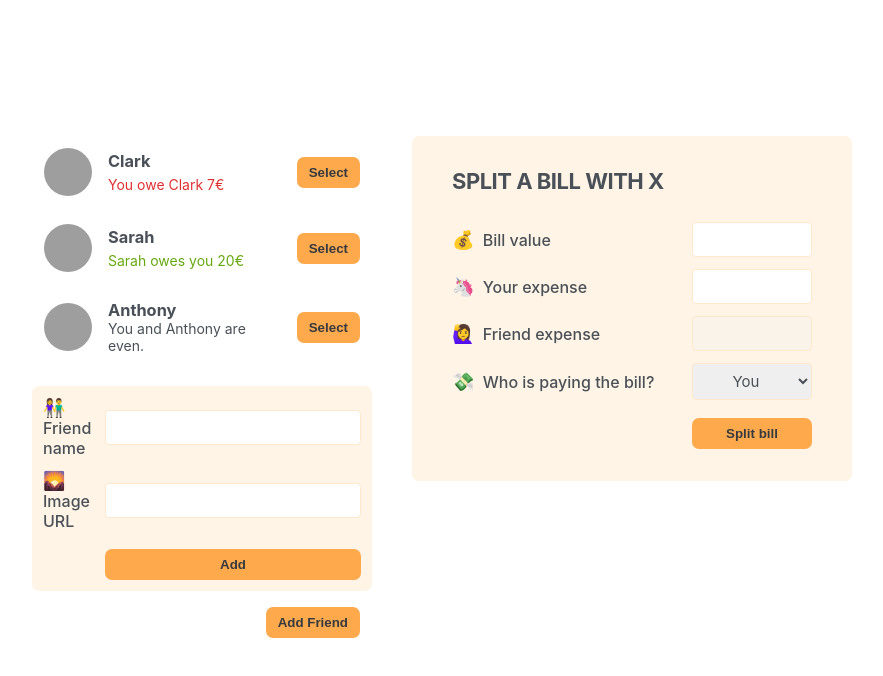
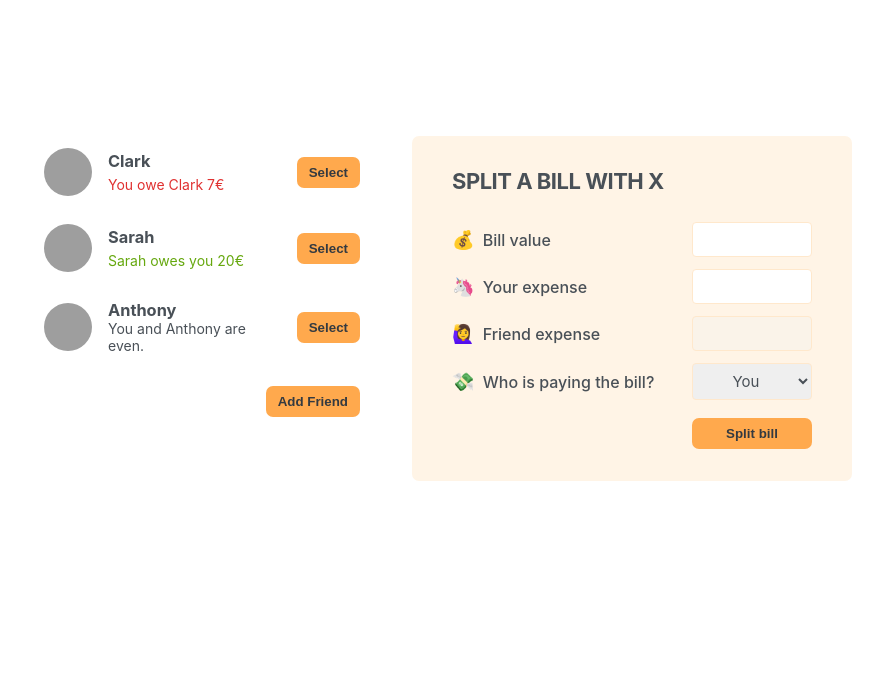
Before and after one commit to marcelabpetroli/eat-n-split, a React (Create React App) app: page / in a window 1280 px wide. Shown: the top 676 px of the page, without its empty margins (198-1081 px from the left). Built offline with nearby package versions, Linux system fonts and the light colour scheme; grey boxes are pictures that could not be loaded; the HTML template or start-up script is replaced by a standard one.

Commit message:
feat: implement condition to render add friend form

```diff
--- a/src/App.js
+++ b/src/App.js
@@ -1,3 +1,5 @@
+import { useState } from 'react';
+
 const initialFriends = [
   {
     id: 118836,
@@ -19,13 +21,29 @@
   },
 ];
 
+function Button({ children, onClick }) {
+  return (
+    <button className='button' onClick={onClick}>
+      {children}
+    </button>
+  );
+}
+
 export default function App() {
+  const [showAddFriend, setShowAddFriend] = useState(false);
+
+  function handleShowAddFriend() {
+    setShowAddFriend((show) => !show);
+  }
+
   return (
     <div className='app'>
       <div className='sidebar'>
         <FriendsList />
-        <FormAddFriend />
-        <Button>Add Friend</Button>
+        {showAddFriend && <FormAddFriend />}
+        <Button onClick={handleShowAddFriend}>
+          {showAddFriend ? 'Close' : 'Add Friend'}
+        </Button>
       </div>
       <FormSplitBill />
     </div>
@@ -69,10 +87,6 @@
   );
 }
 
-function Button({ children }) {
-  return <button className='button'>{children}</button>;
-}
-
 function FormAddFriend() {
   return (
     <form className='form-add-friend'>
```
